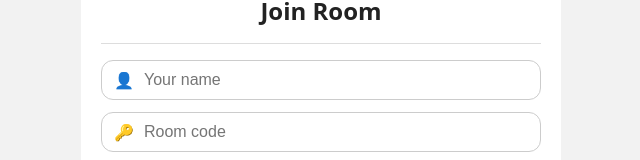
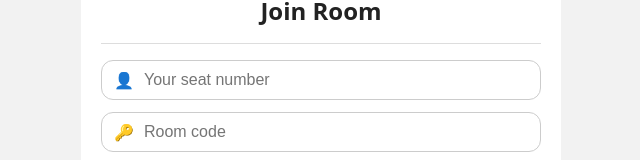
Before and after one commit to LoganTrait/studentStatus, a React (Vite) app: page / in a window 1280 px wide. Both pictures are taken after a click on the button "Student". Shown: the part 242-402 px from the top of the page, without its empty margins (319-959 px from the left). Built offline with nearby package versions, Linux system fonts and the light colour scheme; no server answers.

Commit message:
Change student name to seat number (deidentify)

```diff
--- a/src/screens/StudentJoin.tsx
+++ b/src/screens/StudentJoin.tsx
@@ -36,7 +36,7 @@ export default function StudentJoin({ onJoin, onBack }: Props) {
         <div className="input">
           <span>👤</span>
           <input
-            placeholder="Your name"
+            placeholder="Your seat number"
             value={name}
             onChange={(e) => setName(e.target.value)}
           />
```
